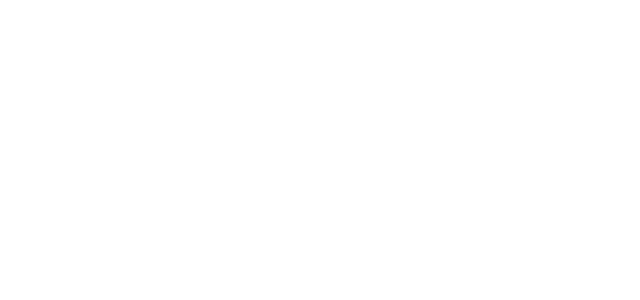
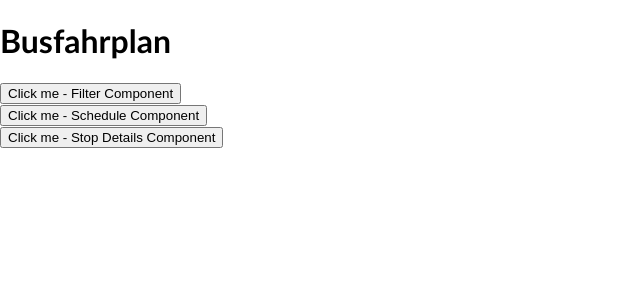
Before and after one commit to DepTrai95/bus-schedule-coding-task, a Next.js app: page / in a window 1280 px wide. Shown: the top 300 px of the page, without its empty margins (0-640 px from the left). Built offline with nearby package versions, Linux system fonts and the light colour scheme.

Commit message:
[TASK] - add components dir + files

```diff
--- /dev/null
+++ b/src/app/components/Filter.tsx
@@ -0,0 +1,18 @@
+"use client";
+import React from "react";
+
+const Filter = () => {
+  return (
+    <div>
+      <button
+        onClick={() => {
+          console.log("Clicked Filter");
+        }}
+      >
+        Click me - Filter Component
+      </button>
+    </div>
+  );
+};
+
+export default Filter;
--- /dev/null
+++ b/src/app/components/Schedule.tsx
@@ -0,0 +1,18 @@
+"use client";
+import React from "react";
+
+const Schedule = async () => {
+  return (
+    <div>
+      <button
+        onClick={() => {
+          console.log("Clicked Schedule");
+        }}
+      >
+        Click me - Schedule Component
+      </button>
+    </div>
+  );
+};
+
+export default Schedule;
--- /dev/null
+++ b/src/app/components/StopDetails.tsx
@@ -0,0 +1,18 @@
+"use client";
+import React from "react";
+
+const StopDetails = () => {
+   return (
+     <div>
+       <button
+         onClick={() => {
+           console.log("Clicked Stop Details");
+         }}
+       >
+         Click me - Stop Details Component
+       </button>
+     </div>
+   );
+}
+
+export default StopDetails;
--- a/src/app/page.tsx
+++ b/src/app/page.tsx
@@ -1,5 +1,18 @@
 "use client";
+import React, { useEffect, useState } from "react";
+import Filter from "./components/Filter";
+import Schedule from "./components/Schedule";
+import StopDetails from "./components/StopDetails";
 
 export default function Home() {
-  return <main></main>;
+  return (
+    <main>
+      <div>
+        <h1>Busfahrplan</h1>
+        <Filter></Filter>
+        <Schedule></Schedule>
+        <StopDetails></StopDetails>
+      </div>
+    </main>
+  );
 }
```
Also changed, not shown: 1 other file (tests, documents, lock files or other folders).
